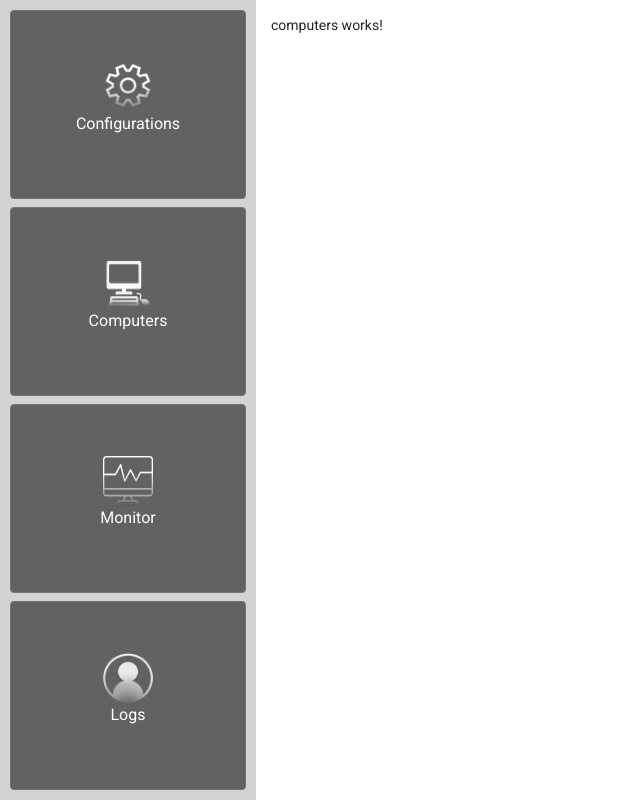
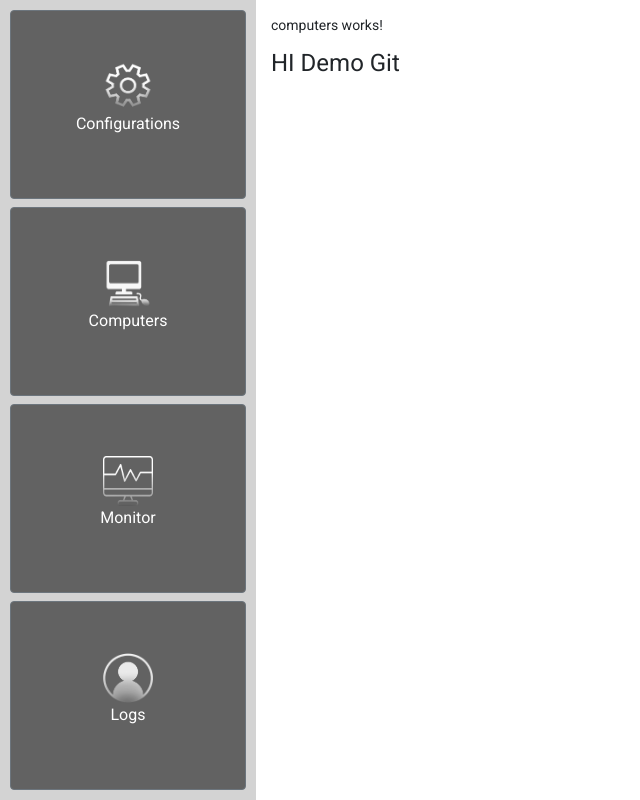
Before and after one commit to Martinius1/Pablle, an Angular app: page /computers in a window 1280 px wide. Shown: the whole page, without its empty margins (0-640 px from the left). Built offline with nearby package versions, Linux system fonts and the light colour scheme.

Commit message:
Demo změna

```diff
--- a/src/app/pages/computers/computers.component.html
+++ b/src/app/pages/computers/computers.component.html
@@ -1 +1,2 @@
 <p>computers works!</p>
+<h1>HI Demo Git</h1>
```
